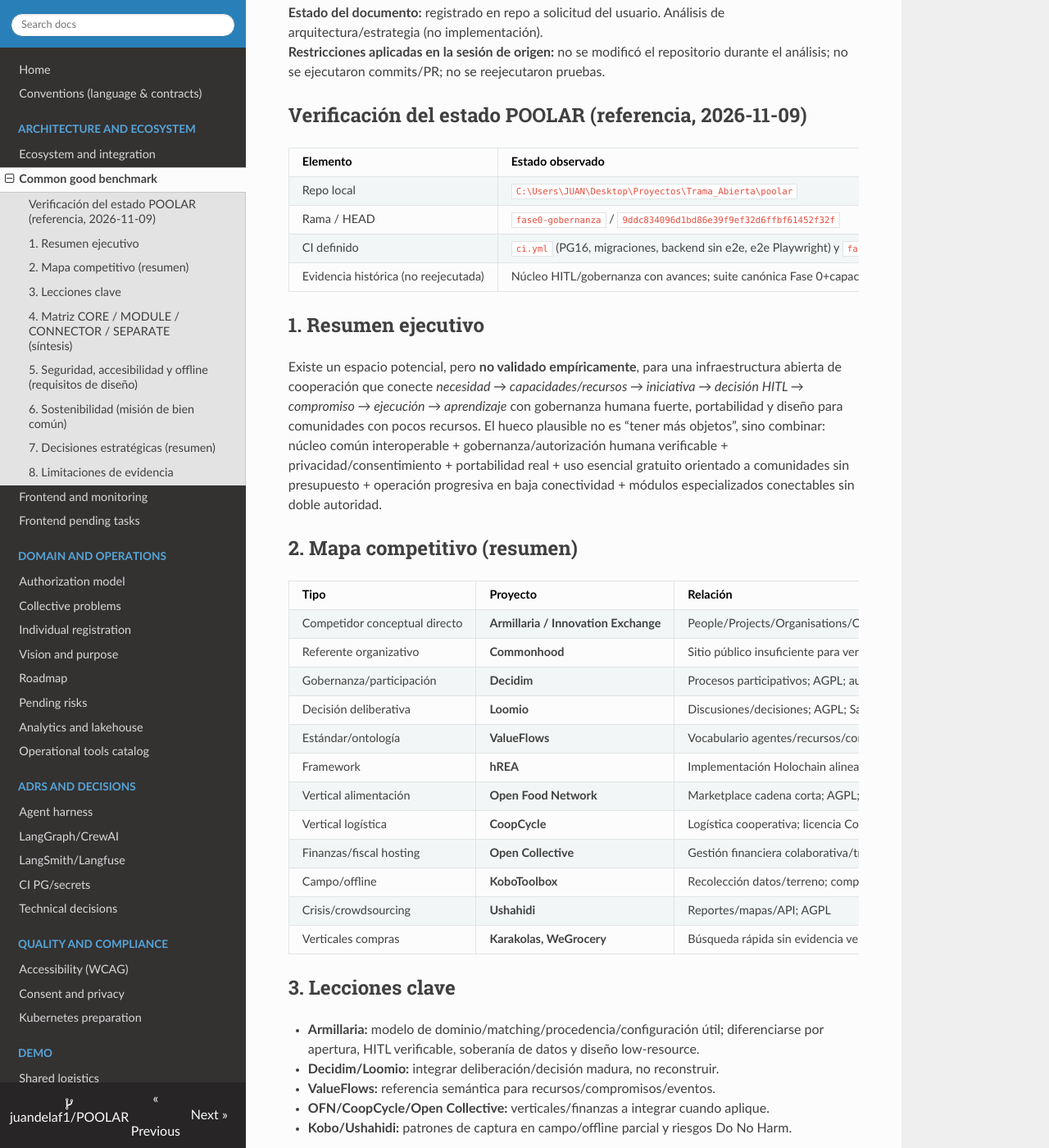
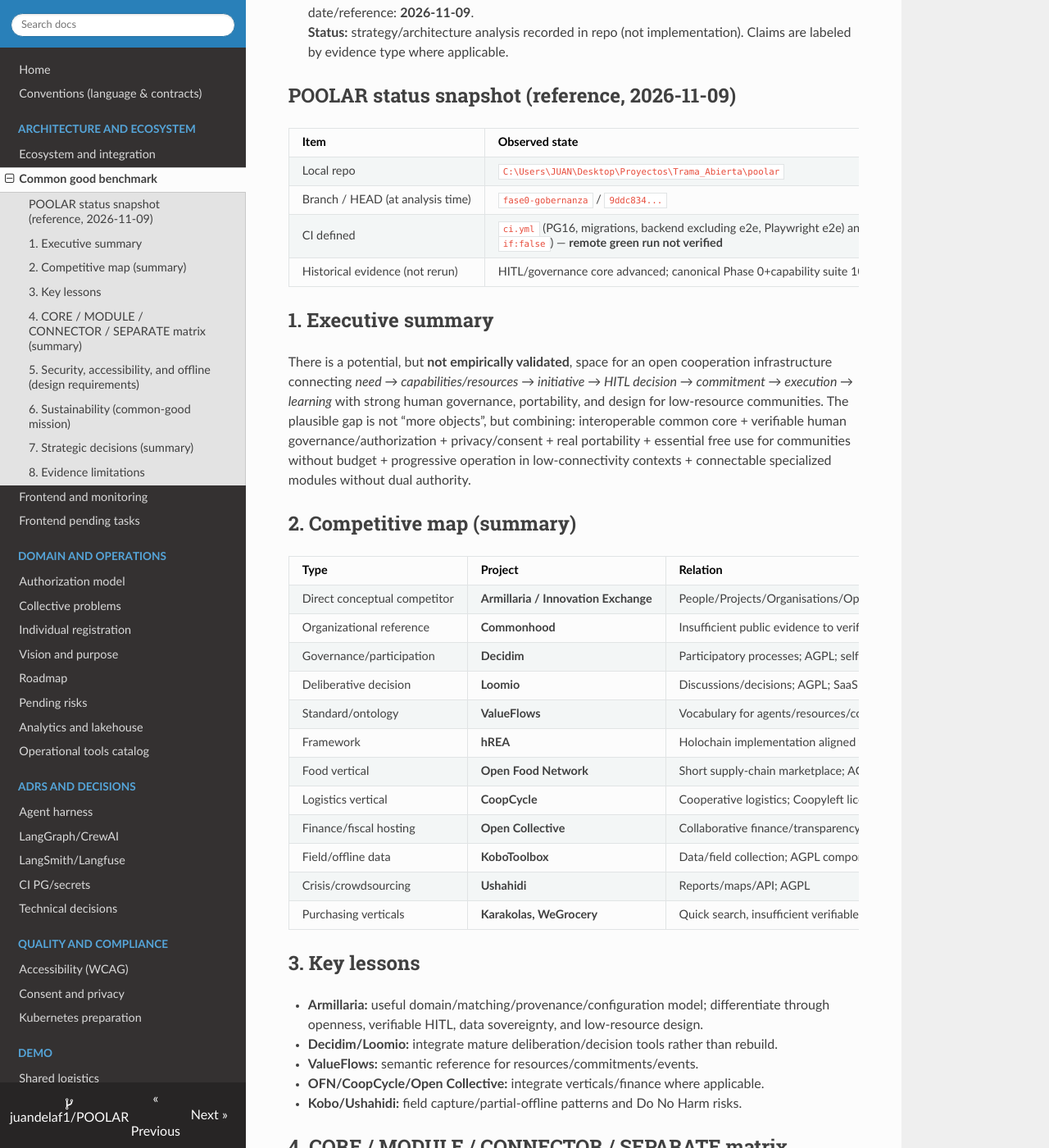
Before and after one commit to juandelaf1/POOLAR, an MkDocs documentation site: the page built from docs/POOLAR_BENCHMARK_ARQUITECTURA_BIEN_COMUN.md, in a window 1280 px wide and 1400 px high, scrolled down 254 px. Shown: the whole window at 82% size. Built offline with MkDocs 1.6.1, drawn with Linux system fonts in a browser that asks for light colours; nearby versions of some CDN libraries; some of the changed text lies outside the part shown.

Commit message:
docs: translate demo scenario and benchmark to English

```diff
--- a/docs/POOLAR_BENCHMARK_ARQUITECTURA_BIEN_COMUN.md
+++ b/docs/POOLAR_BENCHMARK_ARQUITECTURA_BIEN_COMUN.md
@@ -1,67 +1,73 @@
-# POOLAR — Benchmark estratégico, arquitectura de bien común, accesibilidad, seguridad y sostenibilidad
+# POOLAR — Strategic Benchmark, Common-Good Architecture, Accessibility, Security, and Sustainability
 
-**Fecha de consulta de fuentes externas:** 2026-11-09.
-**Estado del documento:** registrado en repo a solicitud del usuario. Análisis de arquitectura/estrategia (no implementación).
-**Restricciones aplicadas en la sesión de origen:** no se modificó el repositorio durante el análisis; no se ejecutaron commits/PR; no se reejecutaron pruebas.
+> Updated: 2026-11-10 (English translation/progressive alignment). Original analysis date/reference: **2026-11-09**.
+> **Status:** strategy/architecture analysis recorded in repo (not implementation). Claims are labeled by evidence type where applicable.
 
-## Verificación del estado POOLAR (referencia, 2026-11-09)
+## POOLAR status snapshot (reference, 2026-11-09)
 
-| Elemento | Estado observado |
+| Item | Observed state |
 |---|---|
-| Repo local | `C:\Users\JUAN\Desktop\Proyectos\Trama_Abierta\poolar` |
-| Rama / HEAD | `fase0-gobernanza` / `9ddc834096d1bd86e39f9ef32d6ffbf61452f32f` |
-| CI definido | `ci.yml` (PG16, migraciones, backend sin e2e, e2e Playwright) y `fase0-check.yml` (SQLite; `fase0-pg-real` `if:false`) — **ejecución verde remota no verificada** |
-| Evidencia histórica (no reejecutada) | Núcleo HITL/gobernanza con avances; suite canónica Fase 0+capacidad 104 passed; backend sin E2E 174 passed / 1 xfailed / 7 failed por sensibilidad PG; Fase 0 no cerrada formalmente |
+| Local repo | `C:\Users\JUAN\Desktop\Proyectos\Trama_Abierta\poolar` |
+| Branch / HEAD (at analysis time) | `fase0-gobernanza` / `9ddc834...` |
+| CI defined | `ci.yml` (PG16, migrations, backend excluding e2e, Playwright e2e) and `fase0-check.yml` (SQLite; `fase0-pg-real` `if:false`) — **remote green run not verified** |
+| Historical evidence (not rerun) | HITL/governance core advanced; canonical Phase 0+capability suite 104 passed (historical); Phase 0 not formally closed |
 
-## 1. Resumen ejecutivo
-Existe un espacio potencial, pero **no validado empíricamente**, para una infraestructura abierta de cooperación que conecte *necesidad → capacidades/recursos → iniciativa → decisión HITL → compromiso → ejecución → aprendizaje* con gobernanza humana fuerte, portabilidad y diseño para comunidades con pocos recursos. El hueco plausible no es “tener más objetos”, sino combinar: núcleo común interoperable + gobernanza/autorización humana verificable + privacidad/consentimiento + portabilidad real + uso esencial gratuito orientado a comunidades sin presupuesto + operación progresiva en baja conectividad + módulos especializados conectables sin doble autoridad.
+## 1. Executive summary
 
-## 2. Mapa competitivo (resumen)
+There is a potential, but **not empirically validated**, space for an open cooperation infrastructure connecting *need → capabilities/resources → initiative → HITL decision → commitment → execution → learning* with strong human governance, portability, and design for low-resource communities. The plausible gap is not “more objects”, but combining: interoperable common core + verifiable human governance/authorization + privacy/consent + real portability + essential free use for communities without budget + progressive operation in low-connectivity contexts + connectable specialized modules without dual authority.
 
-| Tipo | Proyecto | Relación | Evidencia (2026-11-09) |
+## 2. Competitive map (summary)
+
+| Type | Project | Relation | Evidence (2026-11-09) |
 |---|---|---|---|
-| Competidor conceptual directo | **Armillaria / Innovation Exchange** | People/Projects/Organisations/Opportunities/Issues/Needs/Offers; matching, procedencia/fork, permisos/revisión/scoring/reporting/export declarados; precios publicados; **open source/self-host no verificado** | https://armillaria.io/, https://armillaria.io/exchange — DECLARADA/VERIFICADA en web |
-| Referente organizativo | **Commonhood** | Sitio público insuficiente para verificar plataforma software comparable | https://www.commonhood.org/ — NO VERIFICADO |
-| Gobernanza/participación | **Decidim** | Procesos participativos; AGPL; autoalojable | decidim.org, GitHub decidim/decidim — VERIFICADA |
-| Decisión deliberativa | **Loomio** | Discusiones/decisiones; AGPL; SaaS + self-host | loomio.com/pricing, GitHub loomio/loomio — VERIFICADA |
-| Estándar/ontología | **ValueFlows** | Vocabulario agentes/recursos/compromisos/eventos/flujos | valueflo.ws — VERIFICADA |
-| Framework | **hREA** | Implementación Holochain alineada con ValueFlows/REA | GitHub h-REA/hREA — PARCIAL |
-| Vertical alimentación | **Open Food Network** | Marketplace cadena corta; AGPL; instancias locales | openfoodnetwork.org, GitHub — VERIFICADA |
-| Vertical logística | **CoopCycle** | Logística cooperativa; licencia Coopyleft (uso condicionado) | coopcycle.org, GitHub — VERIFICADA con restricción |
-| Finanzas/fiscal hosting | **Open Collective** | Gestión financiera colaborativa/transparencia; ecosistema OFiCo | opencollective.com, GitHub — PARCIAL |
-| Campo/offline | **KoboToolbox** | Recolección datos/terreno; componentes AGPL | kobotoolbox.org, GitHub kpi — PARCIAL/VERIFICADA |
-| Crisis/crowdsourcing | **Ushahidi** | Reportes/mapas/API; AGPL | ushahidi.com, GitHub platform — VERIFICADA |
-| Verticales compras | **Karakolas, WeGrocery** | Búsqueda rápida sin evidencia verificable suficiente | NO VERIFICADO |
+| Direct conceptual competitor | **Armillaria / Innovation Exchange** | People/Projects/Organisations/Opportunities/Issues/Needs/Offers; matching, provenance/fork, permissions/review/scoring/reporting/export declared; pricing published; **open source/self-host not verified** | armillaria.io — declared/verified on web |
+| Organizational reference | **Commonhood** | Insufficient public evidence to verify comparable software platform | commonhood.org — not verified |
+| Governance/participation | **Decidim** | Participatory processes; AGPL; self-hostable | decidim.org, GitHub — verified |
+| Deliberative decision | **Loomio** | Discussions/decisions; AGPL; SaaS + self-host | loomio.com, GitHub — verified |
+| Standard/ontology | **ValueFlows** | Vocabulary for agents/resources/commitments/events/flows | valueflo.ws — verified |
+| Framework | **hREA** | Holochain implementation aligned with ValueFlows/REA | GitHub — partial |
+| Food vertical | **Open Food Network** | Short supply-chain marketplace; AGPL; local instances | openfoodnetwork.org — verified |
+| Logistics vertical | **CoopCycle** | Cooperative logistics; Coopyleft license (conditional use) | coopcycle.org — verified with restriction |
+| Finance/fiscal hosting | **Open Collective** | Collaborative finance/transparency; OFiCo ecosystem | opencollective.com — partial |
+| Field/offline data | **KoboToolbox** | Data/field collection; AGPL components | kobotoolbox.org — partial/verified |
+| Crisis/crowdsourcing | **Ushahidi** | Reports/maps/API; AGPL | ushahidi.com — verified |
+| Purchasing verticals | **Karakolas, WeGrocery** | Quick search, insufficient verifiable evidence | not verified |
 
-## 3. Lecciones clave
-- **Armillaria:** modelo de dominio/matching/procedencia/configuración útil; diferenciarse por apertura, HITL verificable, soberanía de datos y diseño low-resource.
-- **Decidim/Loomio:** integrar deliberación/decisión madura, no reconstruir.
-- **ValueFlows:** referencia semántica para recursos/compromisos/eventos.
-- **OFN/CoopCycle/Open Collective:** verticales/finanzas a integrar cuando aplique.
-- **Kobo/Ushahidi:** patrones de captura en campo/offline parcial y riesgos Do No Harm.
+## 3. Key lessons
 
-## 4. Matriz CORE / MODULE / CONNECTOR / SEPARATE (síntesis)
-| Capacidad | Decisión |
+- **Armillaria:** useful domain/matching/provenance/configuration model; differentiate through openness, verifiable HITL, data sovereignty, and low-resource design.
+- **Decidim/Loomio:** integrate mature deliberation/decision tools rather than rebuild.
+- **ValueFlows:** semantic reference for resources/commitments/events.
+- **OFN/CoopCycle/Open Collective:** integrate verticals/finance where applicable.
+- **Kobo/Ushahidi:** field capture/partial-offline patterns and Do No Harm risks.
+
+## 4. CORE / MODULE / CONNECTOR / SEPARATE matrix (summary)
+
+| Capability | Decision |
 |---|---|
-| Identidad, orgs, membresías, roles/permisos, HITL/políticas | **CORE** |
-| Necesidades, ofertas, capacidades, recursos, problemas, oportunidades, iniciativas, propuestas/decisiones/approvals | **CORE** |
-| Compromisos/ejecución (modelo) | **CORE** + operativa específica en **MODULE** |
-| Auditoría, procedencia, consentimiento, export, aprendizaje base | **CORE** (+ analytics separado) |
-| Matching/scoring explicable | **MODULE** inicial interno/servicio; posibles conectores |
-| Compras, logística, banco recursos, ayuda mutua, emergencias (operativa) | **MODULE** o **CONNECTOR** según vertical |
-| Finanzas/fiscal hosting, deliberación ciudadana compleja, logística/marketplaces maduros | **CONNECTOR / SEPARATE** |
+| Identity, orgs, memberships, roles/permissions, HITL/policies | **CORE** |
+| Needs, offers, capabilities, resources, problems, opportunities, initiatives, proposals/decisions/approvals | **CORE** |
+| Commitments/execution (model) | **CORE** + specific operations in **MODULE** |
+| Audit, provenance, consent, export, base learning | **CORE** (+ separated analytics) |
+| Explainable matching/scoring | **MODULE** initially (internal/service); possible connectors |
+| Procurement, logistics, resource bank, mutual aid, emergencies (operations) | **MODULE** or **CONNECTOR** by vertical |
+| Finance/fiscal hosting, complex civic deliberation, mature logistics/marketplaces | **CONNECTOR / SEPARATE** |
 
-## 5. Seguridad, accesibilidad y offline (requisitos de diseño)
-- **Seguridad:** identidad progresiva y proporcional al riesgo (sin KYC universal excluyente), RBAC/ABAC, aislamiento org/tenant, rate limiting, moderación/reporte/apelación, protección de vulnerables/menores, auditoría sin sobre-recolección, módulos/adaptadores *proposal-only* sin autoridad de ejecución sensible.
-- **Accesibilidad:** objetivo WCAG 2.2 AA, móvil, teclado/lector, lectura fácil, i18n, participación asistida.
-- **Offline progresivo:** borradores/cola local idempotente para acciones de bajo riesgo; sync explícita y resolución de conflictos; **nunca** offline para approvals/decisiones vinculantes, cambios de permisos o acciones sensibles.
-- **Do No Harm / DPG:** referencias de diseño; no reclamar certificación sin evaluación.
+## 5. Security, accessibility, and offline (design requirements)
 
-## 6. Sostenibilidad (misión de bien común)
-Modelo recomendado: **híbrido** (subvenciones/fondos públicos/filantropía + pagos institucionales por hosting/soporte/implantación + nodos comunitarios). Esenciales gratuitos (código, uso, APIs base, export). **Prohibido como modelo principal:** venta de datos, publicidad conductual, pay-per-seat en esenciales, lock-in.
+- **Security:** progressive identity proportional to risk (no universally exclusionary KYC), RBAC/ABAC, org/tenant isolation, rate limiting, moderation/report/appeal, protection for vulnerable groups/minors, audit without over-collection, modules/adapters *proposal-only* with no sensitive execution authority.
+- **Accessibility:** target WCAG 2.2 AA, mobile, keyboard/screen reader, plain language, i18n, assisted participation.
+- **Progressive offline:** drafts/local idempotent queue for low-risk actions; explicit sync/conflict resolution; **never** offline for approvals/binding decisions, permission changes, or sensitive actions.
+- **Do No Harm / DPG:** design references; do not claim certification without evaluation.
 
-## 7. Decisiones estratégicas (resumen)
-1. Cerrar Fase 0 y hardening authz/PG/CI/RGPD. 2. Licencia open source clara + export/self-host. 3. Dominio canónico Core (alineable con ValueFlows/Armillaria). 4. Un piloto acotado con comunidad real. 5. Sostenibilidad/gobernanza anticaptura + identidad progresiva.
+## 6. Sustainability (common-good mission)
 
-## 8. Limitaciones de evidencia
-Mezcla de **VERIFICADA** (repos/licencias públicas consultadas, estado local POOLAR), **DECLARADA** (claims de producto/precios/casos), **HISTÓRICA** (tests POOLAR previos no reejecutados), e **HIPÓTESIS/DESCONOCIDA** (nicho, costes, licencias no confirmadas, Karakolas/WeGrocery). Armillaria: open source/self-host **no verificado**.
+Recommended: **hybrid** model (grants/public/philanthropic funds + institutional payments for hosting/support/implementation + community nodes). Essentials free (code, use, base APIs, export). **Not allowed as primary model:** data sales, behavioral advertising, pay-per-seat for essentials, lock-in.
+
+## 7. Strategic decisions (summary)
+
+1. Close Phase 0 and harden authz/PG/CI/GDPR controls. 2. Clear open-source license + export/self-host. 3. Canonical Core domain (alignable with ValueFlows/Armillaria). 4. One scoped pilot with a real community. 5. Sustainability/anti-capture governance + progressive identity.
+
+## 8. Evidence limitations
+
+Mix of **VERIFIED** (public repos/licenses consulted, local POOLAR state), **DECLARED** (product/pricing/case claims), **HISTORICAL** (prior POOLAR tests not rerun), and **HYPOTHESIS/UNKNOWN** (niche, costs, unconfirmed licenses, Karakolas/WeGrocery). Armillaria open source/self-host **not verified**.
```
Also changed, not shown: docs/demo/escenario_logistica.md (+37 -36 lines).
